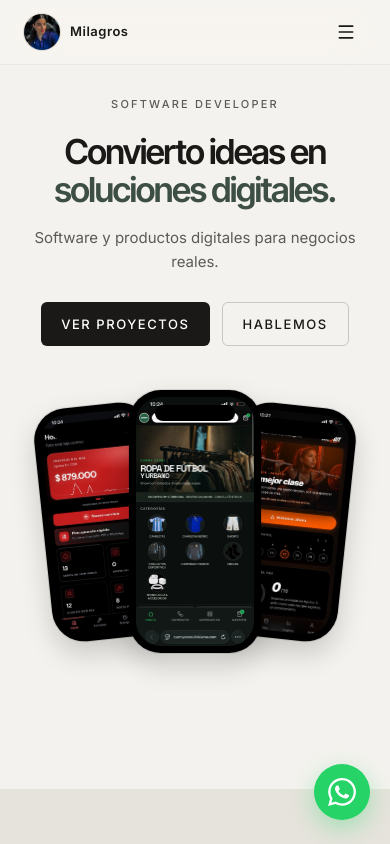
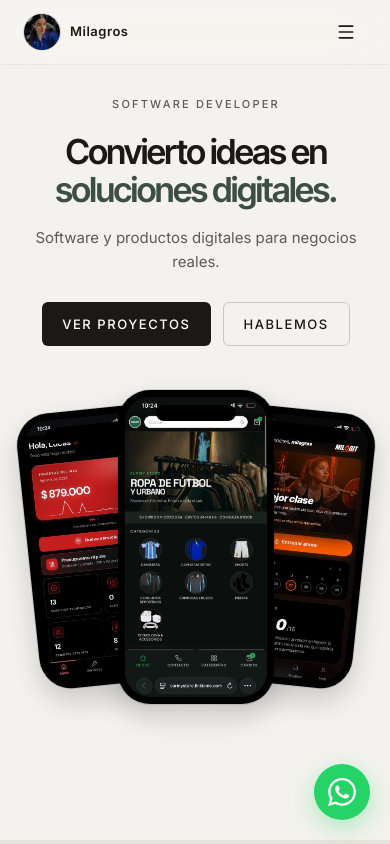
Before and after one commit to milagrosbelen/portfolio, a React (Vite) app: page / in a window 390 px wide. Shown: the top 844 px of the page. Built offline with nearby package versions, Linux system fonts and the light colour scheme.

Commit message:
añadi tamañao a los mockup para mejora visual

```diff
--- a/src/sections/Hero.tsx
+++ b/src/sections/Hero.tsx
@@ -20,7 +20,7 @@ function HeroPhones() {
         eager
         float={false}
         shadow="hero"
-        className="relative z-10 w-[118px] -mr-8 -rotate-[6deg] sm:w-[152px] sm:-mr-10 lg:w-[180px] lg:-mr-12"
+        className="relative z-10 w-[138px] -mr-12 -rotate-[6deg] sm:w-[152px] sm:-mr-10 lg:w-[180px] lg:-mr-12"
       />
       <PhoneMockup
         src={curmy.previewImage}
@@ -28,7 +28,7 @@ function HeroPhones() {
         eager
         float={false}
         shadow="hero"
-        className="relative z-20 w-[132px] sm:w-[172px] lg:w-[204px]"
+        className="relative z-20 w-[156px] sm:w-[172px] lg:w-[204px]"
       />
       <PhoneMockup
         src={milogit.previewImage}
@@ -36,7 +36,7 @@ function HeroPhones() {
         eager
         float={false}
         shadow="hero"
-        className="relative z-10 w-[118px] -ml-8 rotate-[6deg] sm:w-[152px] sm:-ml-10 lg:w-[180px] lg:-ml-12"
+        className="relative z-10 w-[138px] -ml-12 rotate-[6deg] sm:w-[152px] sm:-ml-10 lg:w-[180px] lg:-ml-12"
       />
     </div>
   )
```
